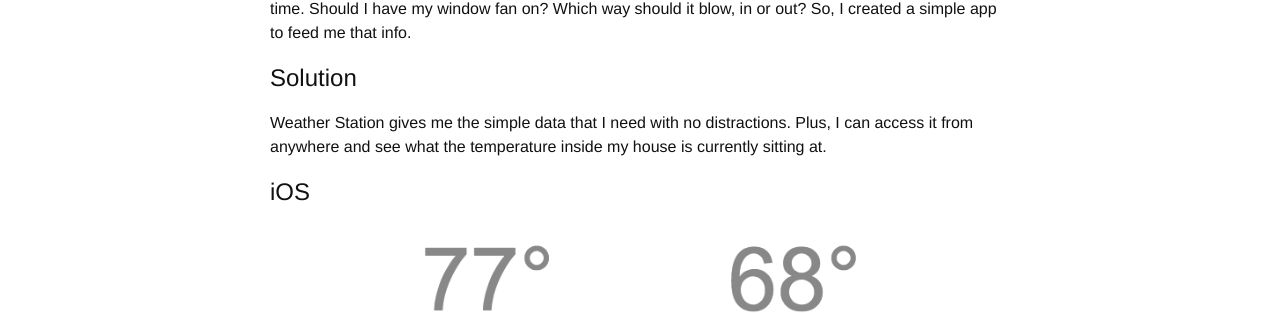
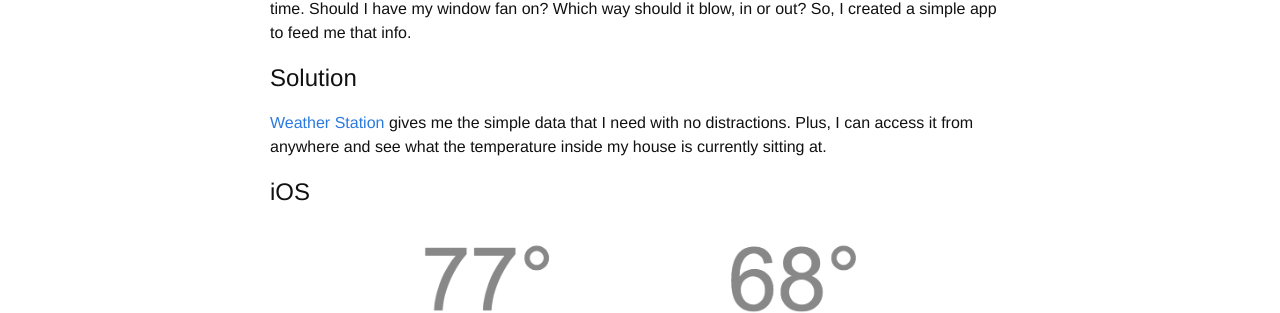
Before and after one commit to gregpaton08/gregpaton08.github.io, a Jekyll site: the page built from _projects/weather-station.html, in a window 1280 px wide. Shown: the part 209-522 px from the top of the page. Built offline with Jekyll 4.4.1, drawn with Linux system fonts in a browser that asks for light colours; nearby versions of some CDN libraries; part of the change alters nothing that is shown.

```diff
--- a/_projects/weather-station.html
+++ b/_projects/weather-station.html
@@ -25,7 +25,7 @@ layout: default
     Solution
   </h2>
   <p>
-    Weather Station gives me the simple data that I need with no distractions. Plus, I can access it from anywhere and see what the temperature inside my house is currently sitting at.
+    <a href="https://murmuring-caverns-91180.herokuapp.com/">Weather Station</a> gives me the simple data that I need with no distractions. Plus, I can access it from anywhere and see what the temperature inside my house is currently sitting at.
   </p>
 
   <h2>
```
